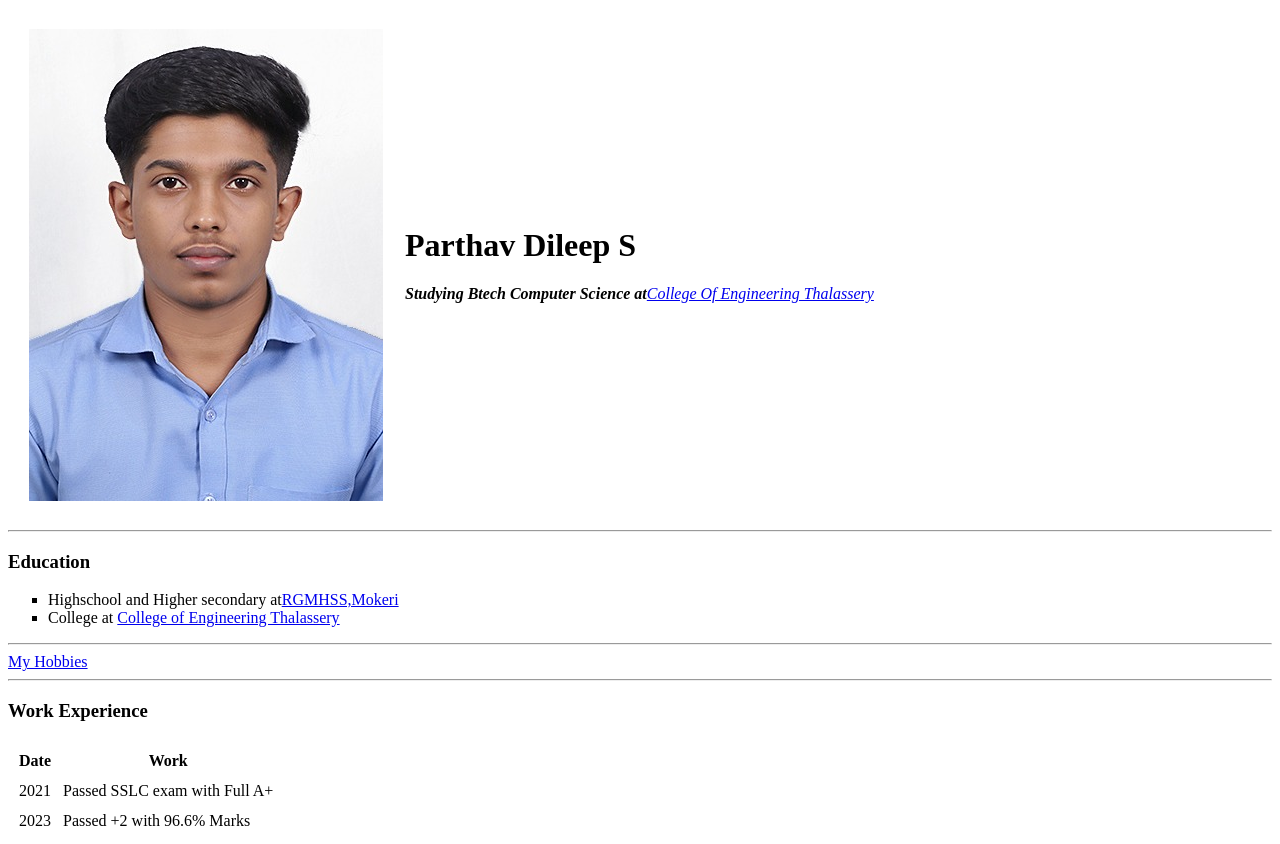
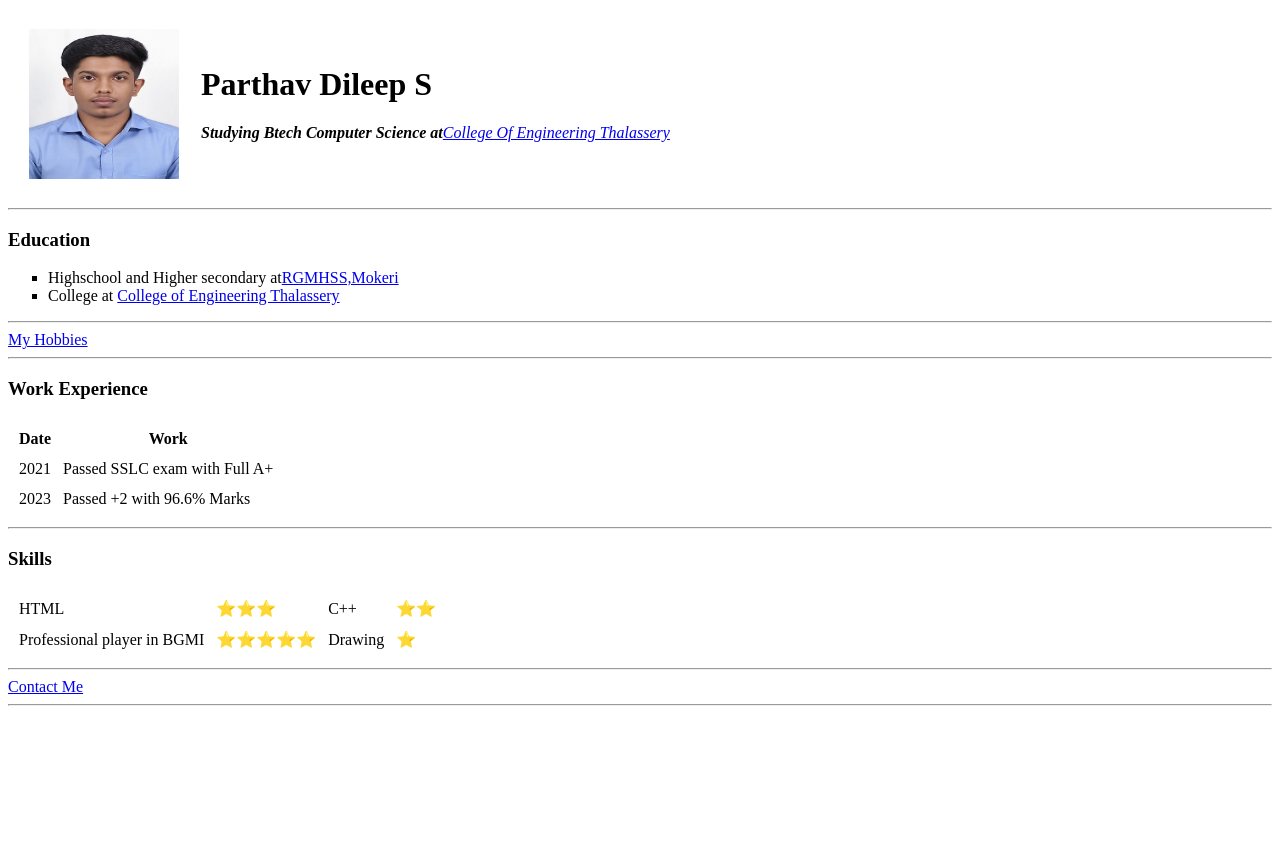
Before and after one commit to ParthavDileep/cv, a plain HTML site: page index.html in a window 1280 px wide. Shown: the top 844 px of the page. After the commit the page ends 800 px from the top, so only its background shows below. Drawn offline with Linux system fonts and the light colour scheme.

Commit message:
Update index.html

```diff
--- a/index.html
+++ b/index.html
@@ -6,7 +6,7 @@
     <body>
         <table cellspacing="20">
             <tr>
-                <td> <img src="Parthav.jpg"alt="Parthav's Profile Picture"></td>
+                <td> <img src="Parthav.jpg"alt="Parthav's Profile Picture" width="150px" height="150px"></td>
                 <td><h1>Parthav Dileep S</h1>
         <p><strong><em>Studying Btech Computer Science at</strong><a href="https://www.cethalassery.ac.in/">College Of Engineering Thalassery</em></a></p></td>
             </tr>
```
